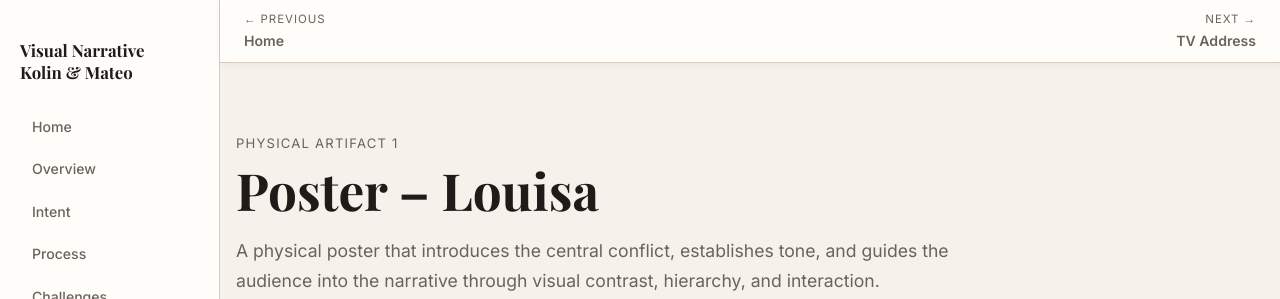
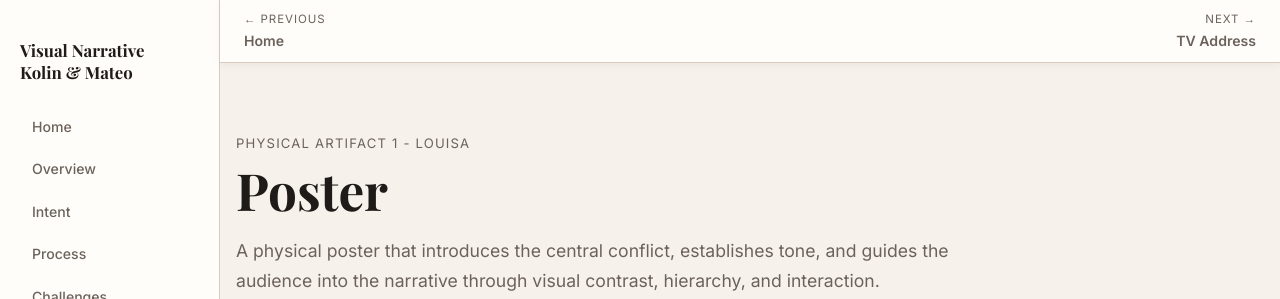
Before and after one commit to kyoje21/kolin-mateo-process-doc, a plain HTML site: page poster.html in a window 1280 px wide. Shown: the top 299 px of the page. Drawn offline with nearby package versions, Linux system fonts and the light colour scheme.

Commit message:
Update poster title and eyebrow text

```diff
--- a/poster.html
+++ b/poster.html
@@ -46,8 +46,8 @@
     <!-- Hero -->
     <section class="page-hero">
       <div class="container">
-        <p class="eyebrow">Physical Artifact 1</p>
-        <h2>Poster – Louisa</h2>
+        <p class="eyebrow">Physical Artifact 1 - Louisa</p>
+        <h2>Poster</h2>
         <p class="hero-description">
           A physical poster that introduces the central conflict, establishes tone, and
           guides the audience into the narrative through visual contrast, hierarchy, and interaction.
```
